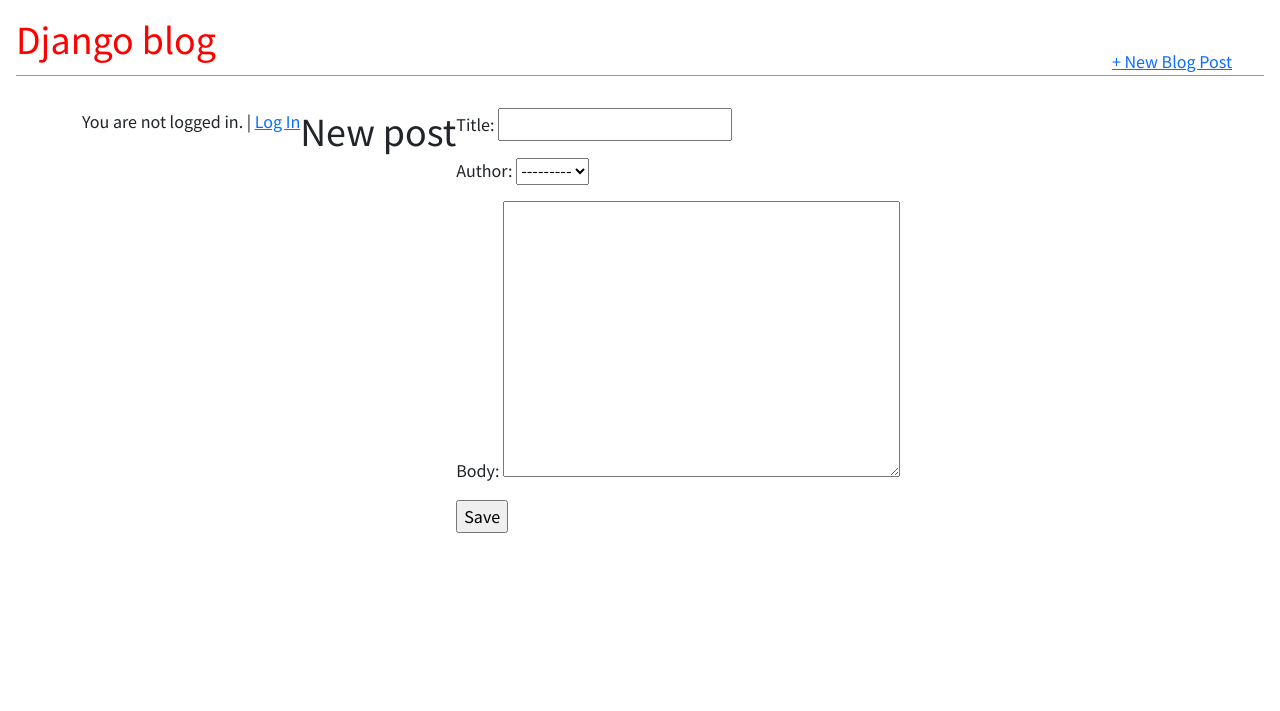
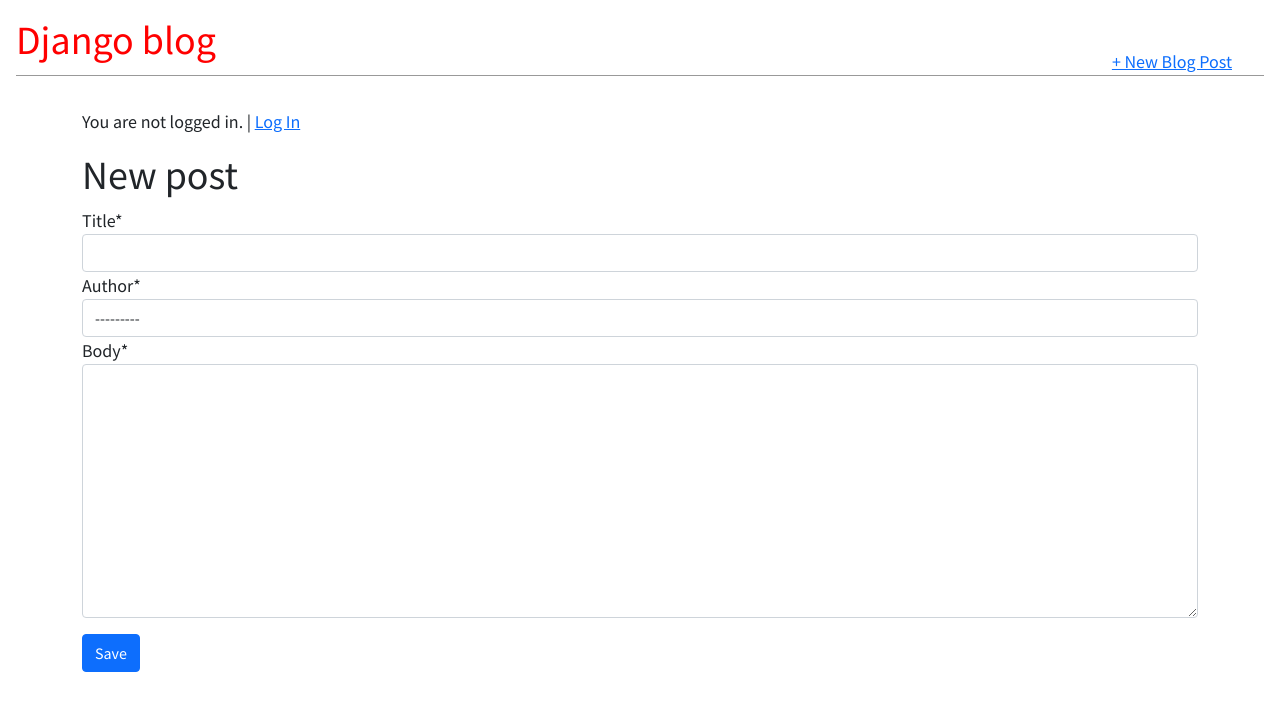
Before and after one commit to omeatai/DJANGO-BLOG-APP, a Django app: page /post/new/ in a window 1280 px wide. Shown: the top 711 px of the page. Run offline with Django 4.2, Linux system fonts and the light colour scheme; some libraries are stand-ins or nearby versions.

Commit message:
updated blog

```diff
--- a/blog/static/blog/css/base.css
+++ b/blog/static/blog/css/base.css
@@ -13,13 +13,6 @@
 header h1 a {
     color: red;
     text-decoration: none;
-}
-
-.container {
-    display: flex;
-    justify-content: start;
-    align-items: start;
-    /* text-align: left; */
 }
 
 .nav-left {
--- a/blog/templates/blog/base.html
+++ b/blog/templates/blog/base.html
@@ -19,7 +19,7 @@
             </header>
             <main class="container">
                 {% if user.is_authenticated %}
-                <p>Hi, {{ user.username }}! | <a href="{% url 'logout' %}">Log out</a></p>
+                    <p>Hi, {{ user.username }}! | <a href="{% url 'logout' %}">Log out</a></p>
                 {% else %}
                     <p>You are not logged in. | <a href="{% url 'login' %}">Log In</a></p>
                 {% endif %}
--- a/blog/templates/blog/post_edit.html
+++ b/blog/templates/blog/post_edit.html
@@ -1,10 +1,12 @@
 {% extends 'blog/base.html' %}
+{% load crispy_forms_tags %}
 
 {% block content %}
     <h1>Edit post</h1>
     <form action="" method="post">
         {% csrf_token %}
-        {{ form.as_p }}
-        <input type="submit" value="Update" />
+        {{ form|crispy }}
+        <p></p>
+        <input class="btn btn-primary" type="submit" value="Update" />
     </form>
 {% endblock content %}
--- a/blog/templates/blog/post_new.html
+++ b/blog/templates/blog/post_new.html
@@ -1,10 +1,12 @@
 {% extends 'blog/base.html' %}
+{% load crispy_forms_tags %}
 
 {% block content %}
     <h1>New post</h1>
     <form action="" method="post">
         {% csrf_token %}
-        {{ form.as_p }}
-        <input type="submit" value="Save" />
+        {{ form|crispy }}
+        <p></p>
+        <input class="btn btn-primary" type="submit" value="Save" />
     </form>
 {% endblock content %}
```
